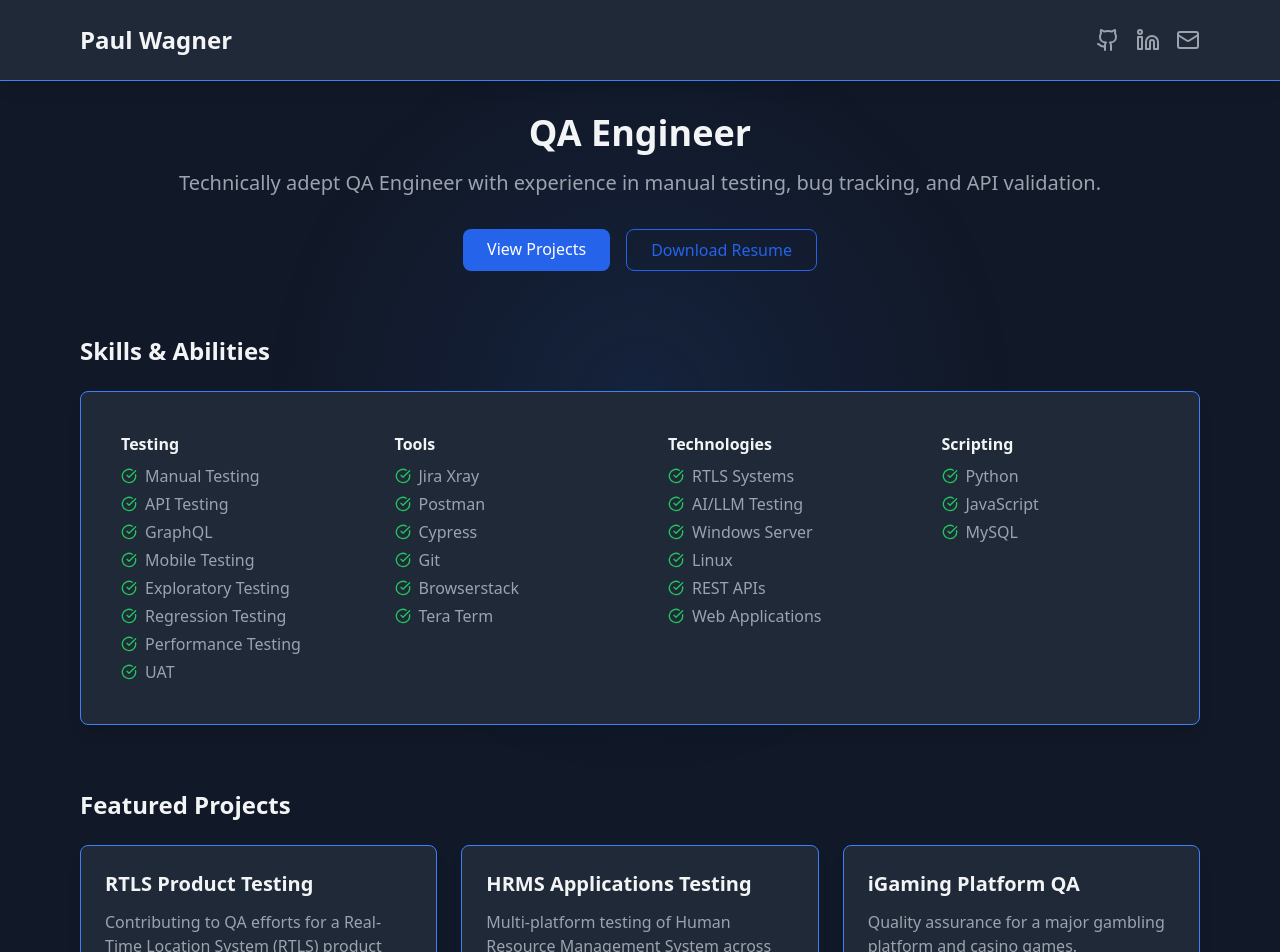
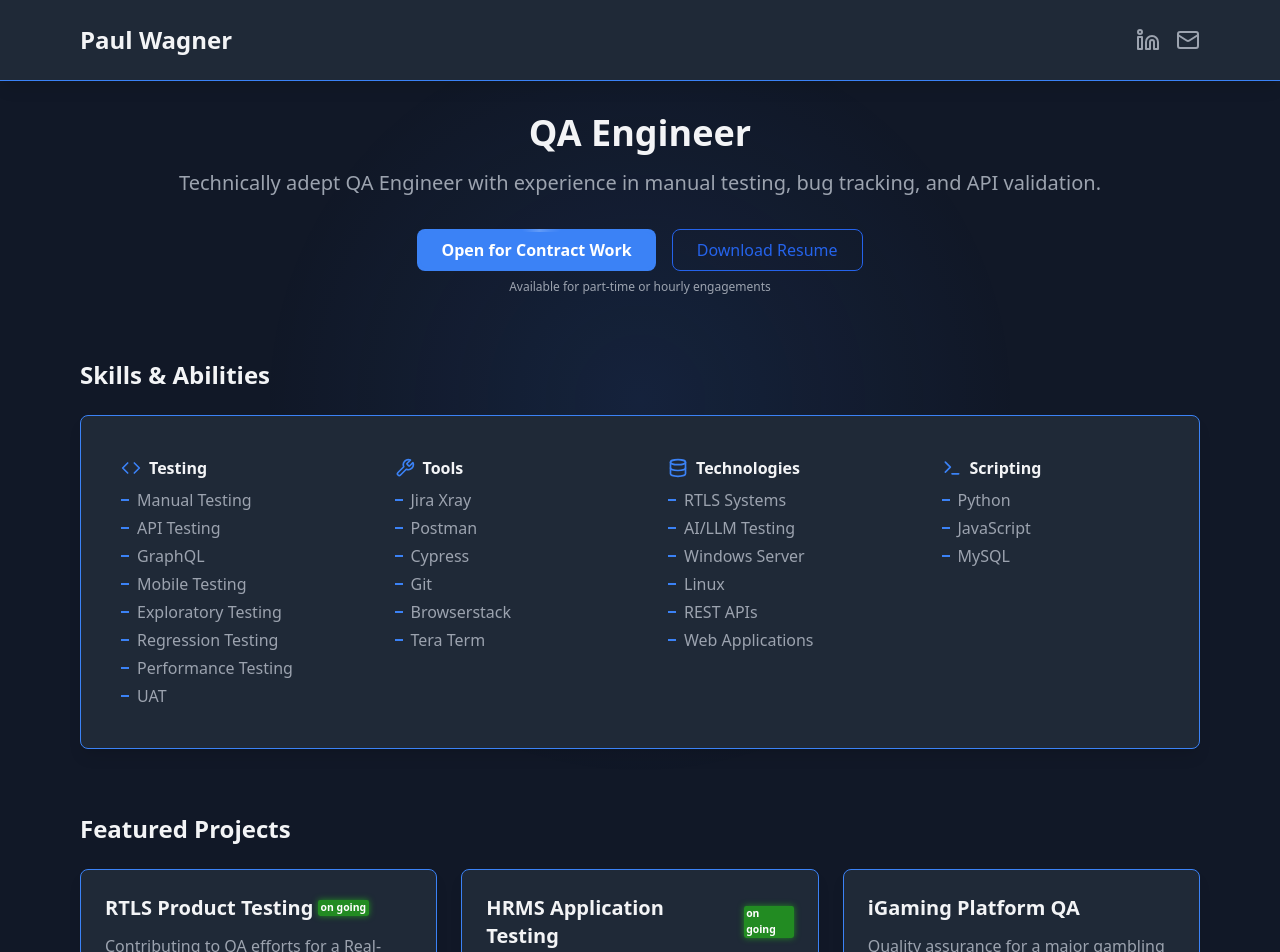
Before and after one commit to pulweizer/pulweizer.github.io, a React (Create React App) app: page / in a window 1280 px wide. Shown: the top 952 px of the page. Built offline with nearby package versions, Linux system fonts and the light colour scheme.

Commit message:
Modifications

```diff
--- a/index.html
+++ /dev/null
@@ -1 +0,0 @@
-<meta http-equiv="refresh" content="0; url=https://www.linkedin.com/in/silviuwagner/" />
--- a/src/App.js
+++ b/src/App.js
@@ -1,5 +1,5 @@
 import React, { useState, useEffect } from 'react';
-import { Github, Linkedin, Mail, CheckCircle } from 'lucide-react';
+import { Github, Linkedin, Mail, Check, Code, Wrench, Terminal, Database } from 'lucide-react';
 
 const skills = [
   {
@@ -28,16 +28,18 @@ const projects = [
       "Testing of proprietary gateways and third-party tags",
       "End-to-end validation of KKM sensors integration",
       "Working with Jira Xray test management system"
-    ]
+    ],
+    ongoing: true
   },
   {
-    title: "HRMS Applications Testing",
+    title: "HRMS Application Testing",
     description: "Multi-platform testing of Human Resource Management System across web and mobile interfaces.",
     highlights: [
       "Cross-platform testing (iOS/Android/Web)",
       "GraphQL API validation",
       "AI/LLM feature testing for accuracy and performance"
-    ]
+    ],
+    ongoing: true
   },
   {
     title: "iGaming Platform QA",
@@ -46,7 +48,8 @@ const projects = [
       "End-to-end functional testing of casino platform",
       "Black box testing of slot machine games",
       "Python automation for data manipulation tasks"
-    ]
+    ],
+    ongoing: false
   }
 ];
 
@@ -68,17 +71,11 @@ export default function Portfolio() {
   }, []);
 
   const handleDownloadResume = () => {
-    // Create a link element
     const link = document.createElement('a');
-    // Set the href to the path of your PDF file in the public folder
     link.href = '/paul-wagner-resume.pdf';
-    // Set the download attribute with the desired filename
     link.download = 'paul-wagner-resume.pdf';
-    // Append the link to the body
     document.body.appendChild(link);
-    // Trigger the click event
     link.click();
-    // Remove the link from the body
     document.body.removeChild(link);
   };
 
@@ -99,10 +96,6 @@ export default function Portfolio() {
               Paul Wagner
             </h1>
             <div className="flex gap-4">
-              <a href="https://github.com/pulweizer" target="_blank" rel="noopener noreferrer"
-                className="text-gray-400 hover:text-gray-200 transition-all duration-300">
-                <Github className="w-6 h-6" />
-              </a>
               <a href="https://linkedin.com/in/silviuwagner" target="_blank" rel="noopener noreferrer"
                 className="text-gray-400 hover:text-gray-200 transition-all duration-300">
                 <Linkedin className="w-6 h-6" />
@@ -119,19 +112,15 @@ export default function Portfolio() {
       <main className={`relative max-w-6xl mx-auto px-4 py-8 transition-all duration-700 ${
         isVisible ? 'opacity-100 translate-y-0' : 'opacity-0 translate-y-4'
       }`}>
+
         <section className="text-center mb-16">
           <h2 className="text-4xl font-bold text-gray-100 mb-4">QA Engineer</h2>
           <p className="text-xl text-gray-400 mb-8">
             Technically adept QA Engineer with experience in manual testing, bug tracking, and API validation.
           </p>
           <div className="flex justify-center gap-4">
-            <a
-              href="https://github.com/pulweizer"
-              target="_blank"
-              rel="noopener noreferrer"
-              className="bg-blue-600 text-white px-6 py-2 rounded-lg hover:bg-blue-700 transition-all duration-300"
-            >
-              View Projects
+            <a href="mailto:silviu.wagner@gmail.com" className="fancy">
+              Open for Contract Work
             </a>
             <button
               onClick={handleDownloadResume}
@@ -140,6 +129,7 @@ export default function Portfolio() {
               Download Resume
             </button>
           </div>
+          <p className="text-gray-400 mt-2 text-xs">Available for part-time or hourly engagements</p>
         </section>
 
         <section className="mb-16">
@@ -148,11 +138,17 @@ export default function Portfolio() {
             <div className="grid grid-cols-1 md:grid-cols-4 gap-6">
               {skills.map((skillSet) => (
                 <div key={skillSet.category} className="hover:bg-gray-700 p-4 rounded-lg transition-all duration-300">
-                  <h4 className="font-semibold text-gray-100 mb-2">{skillSet.category}</h4>
+                  <h4 className="font-semibold text-gray-100 mb-2 flex items-center">
+                    {skillSet.category === "Testing" && <Code className="w-5 h-5 text-blue-500 mr-2" />}
+                    {skillSet.category === "Tools" && <Wrench className="w-5 h-5 text-blue-500 mr-2" />}
+                    {skillSet.category === "Technologies" && <Database className="w-5 h-5 text-blue-500 mr-2" />}
+                    {skillSet.category === "Scripting" && <Terminal className="w-5 h-5 text-blue-500 mr-2" />}
+                    {skillSet.category}
+                  </h4>
                   <ul className="space-y-1">
                     {skillSet.items.map((skill) => (
                       <li key={skill} className="text-gray-400 flex items-center">
-                        <CheckCircle className="w-4 h-4 text-green-500 mr-2" />
+                        <span className="w-2 h-0.5 bg-blue-500 mr-2"></span>
                         {skill}
                       </li>
                     ))}
@@ -168,12 +164,19 @@ export default function Portfolio() {
           <div className="grid grid-cols-1 md:grid-cols-3 gap-6">
             {projects.map((project) => (
               <div key={project.title} className="bg-gray-800 p-6 rounded-lg shadow-lg border border-blue-500 hover:bg-gray-700 transition-all duration-300">
-                <h4 className="text-xl font-semibold text-gray-100 mb-3">{project.title}</h4>
+                <div className="flex items-center mb-3">
+                  <h4 className="text-xl font-semibold text-gray-100">{project.title}</h4>
+                  {project.ongoing && (
+                    <div className="glowing-button ml-2">
+                      <p className="ongoing">on going</p>
+                    </div>
+                  )}
+                </div>
                 <p className="text-gray-400 mb-4">{project.description}</p>
                 <ul className="space-y-2">
                   {project.highlights.map((highlight) => (
                     <li key={highlight} className="flex items-center text-gray-400">
-                      <CheckCircle className="w-5 h-5 text-green-500 mr-2" />
+                      <Check style={{ width: '16px', height: '16px' }} className="text-blue-500 mr-2" />
                       {highlight}
                     </li>
                   ))}
--- a/src/index.css
+++ b/src/index.css
@@ -1,3 +1,80 @@
 @tailwind base;
 @tailwind components;
 @tailwind utilities;
+
+.ongoing {
+  color: white;
+  font-weight: bold;
+  font-size: 0.65rem;
+}
+
+.glowing-button {
+  display: inline-block;
+  padding: 0.03rem 0.15rem;
+  font-size: 0.65rem;
+  font-weight: bold;
+  color: white;
+  border-radius: 0.15rem;
+  background-color: #228B22;
+  margin-left: 0.3rem;
+  box-shadow: 0 0 6px #228B22;
+}
+
+.fancy {
+  --offset: 3px;
+  background: rgb(59, 130, 246);
+  border-radius: 0.5rem;
+  position: relative;
+  height: auto;
+  width: auto;
+  max-width: 100%;
+  overflow: hidden;
+  padding: 0.5rem 1.5rem;
+  display: flex;
+  align-items: center;
+  justify-content: center;
+  color: white;
+  font-weight: bold;
+  font-size: 1rem;
+  cursor: pointer;
+  transition: background 0.3s;
+  z-index: 1;
+}
+
+.fancy:hover {
+  background: rgb(37, 99, 235);
+}
+
+.fancy::before {
+  content: '';
+  background: conic-gradient(transparent 270deg, white, transparent);
+  position: absolute;
+  top: 50%;
+  left: 50%;
+  transform: translate(-50%, -50%);
+  aspect-ratio: 1;
+  width: 100%;
+  animation: rotate 5s linear infinite;
+  opacity: 0.2;
+  z-index: -1;
+}
+
+.fancy::after {
+  content: '';
+  background: inherit;
+  border-radius: inherit;
+  position: absolute;
+  inset: var(--offset);
+  height: calc(100% - 2 * var(--offset));
+  width: calc(100% - 2 * var(--offset));
+  z-index: -1;
+}
+
+@keyframes rotate {
+  from {
+    transform: translate(-50%, -50%) scale(1.4) rotate(0turn);
+  }
+  to {
+    transform: translate(-50%, -50%) scale(1.4) rotate(1turn);
+  }
+}
--- a/src/index.js
+++ b/src/index.js
@@ -1,6 +1,6 @@
 import React from 'react';
 import ReactDOM from 'react-dom/client';
-import './index.css';  // Add this line
+import './index.css';
 import App from './App';
 
 const root = ReactDOM.createRoot(document.getElementById('root'));
```
